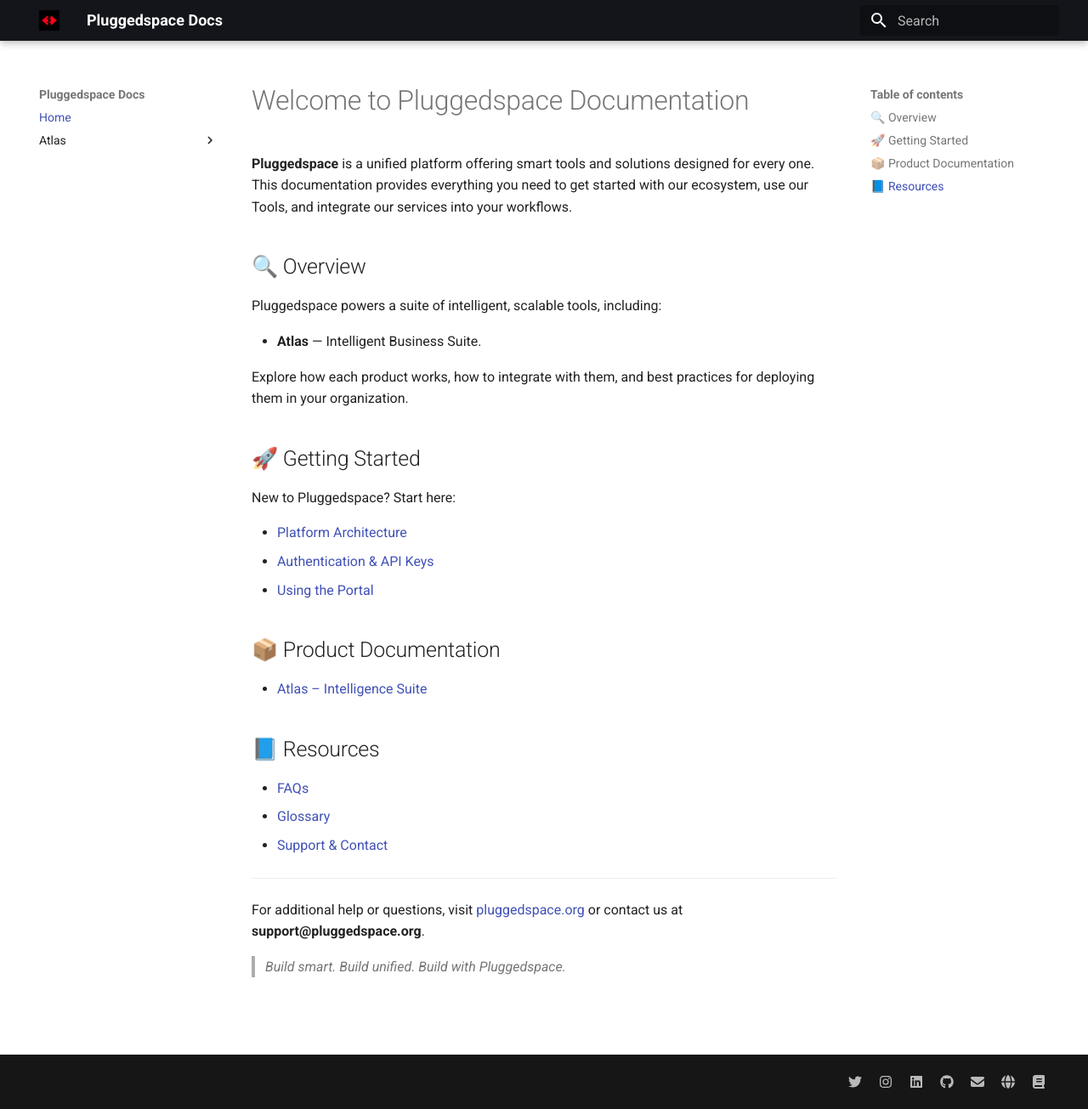
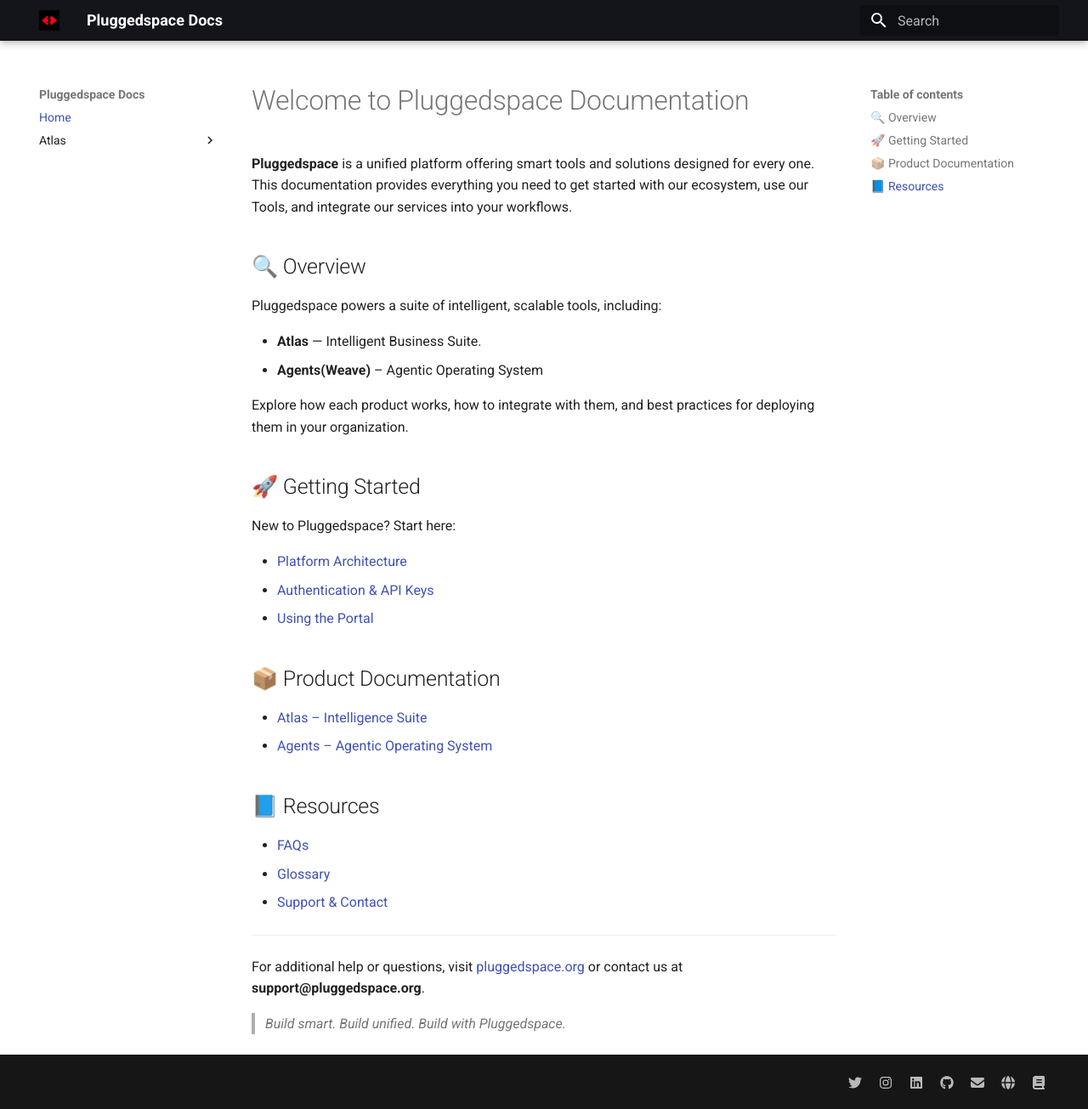
Before and after one commit to pluggedspace/pluggedspace-docs, an MkDocs documentation site: the page built from docs/index.md, in a window 1280 px wide and 1305 px high. Shown: the whole window at 85% size. Built offline with MkDocs 1.6.1 and Material for MkDocs 9.7.7, drawn with Linux system fonts in a browser that asks for light colours.

Commit message:
Update index.md

```diff
--- a/docs/index.md
+++ b/docs/index.md
@@ -7,6 +7,7 @@
 Pluggedspace powers a suite of intelligent, scalable tools, including:
 
 - **Atlas** — Intelligent Business Suite.
+- **Agents(Weave)** – Agentic Operating System
 
 Explore how each product works, how to integrate with them, and best practices for deploying them in your organization.
 
@@ -21,7 +22,7 @@ New to Pluggedspace? Start here:
 ## 📦 Product Documentation
 
 - [Atlas – Intelligence Suite](data/index.md)
-
+- [Agents – Agentic Operating System](agents/index.md)
 
 ## 📘 Resources
 
```
